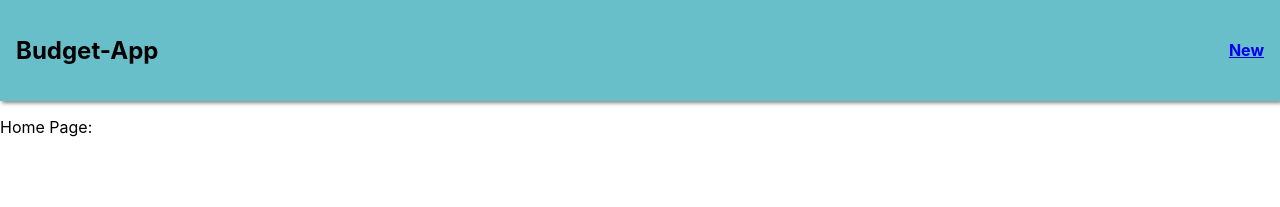
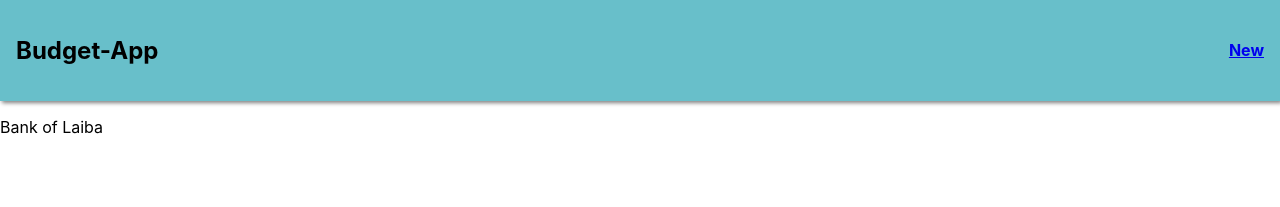
Before and after one commit to lsajid/budget-app-fe, a React (Create React App) app: page / in a window 1280 px wide. Shown: the top 207 px of the page. Built offline with nearby package versions, Linux system fonts and the light colour scheme; no server answers.

Commit message:
trouble shooting netlify deploy

```diff
--- a/src/App.js
+++ b/src/App.js
@@ -18,7 +18,7 @@ function App() {
       <NavBar/>
       <main>
         <Routes>
-            <Route path="/" element={<Home/>}/>
+            <Route exact path="/" element={<Home/>}/>
             <Route path="/transactions" element={<Index/>}/>
             <Route path="/transactions/new" element={<New/>}/>
             <Route path="/transactions/:index" element={<Show/>}/>
--- a/src/pages/Home.js
+++ b/src/pages/Home.js
@@ -1,7 +1,13 @@
 import React from 'react';
 
 function Home() {
-  return <div>Home Page:  </div>;
+  return (
+    <>
+      <div className='home-page'> Bank of Laiba </div>
+      <div className='log-info'>
+      </div>
+    </>
+  );
 }
 
 export default Home;
```
